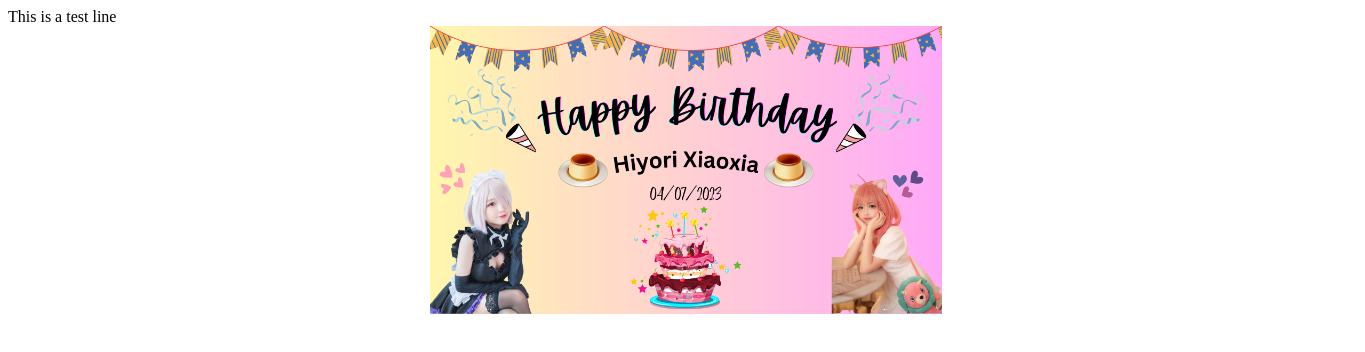
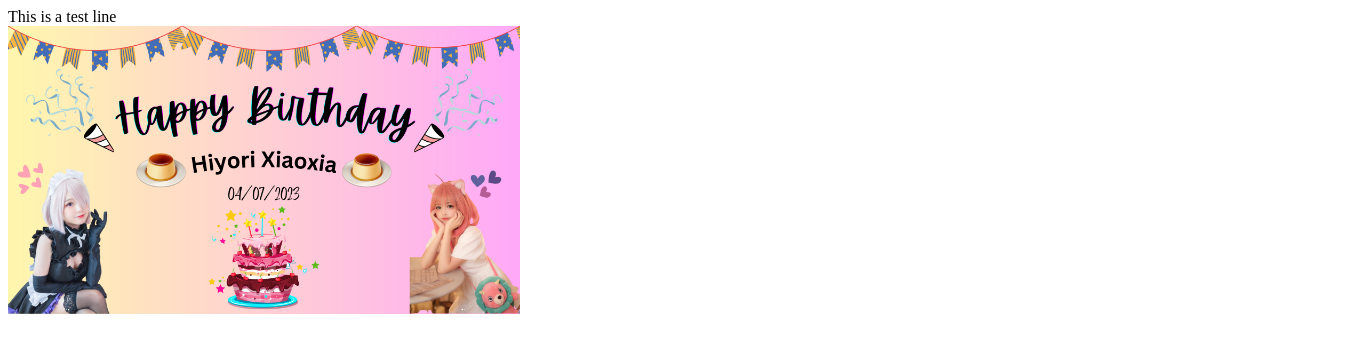
Before and after one commit to Kagura0303/Hiyori.github.io, a plain HTML site: page index.html in a window 1280 px wide. Shown: the whole page, 1365 px wide, since content can reach past the window. Drawn offline with Linux system fonts and the light colour scheme.

Commit message:
Update index.css

```diff
--- a/index.css
+++ b/index.css
@@ -1,8 +1,8 @@
 #KaiAn
 {
     width: 40vw;
-    margin-left: 33%;
-    margin-right: 33%;
+    margin-left: auto;
+    margin-right: auto;
 }
 
 body
```
